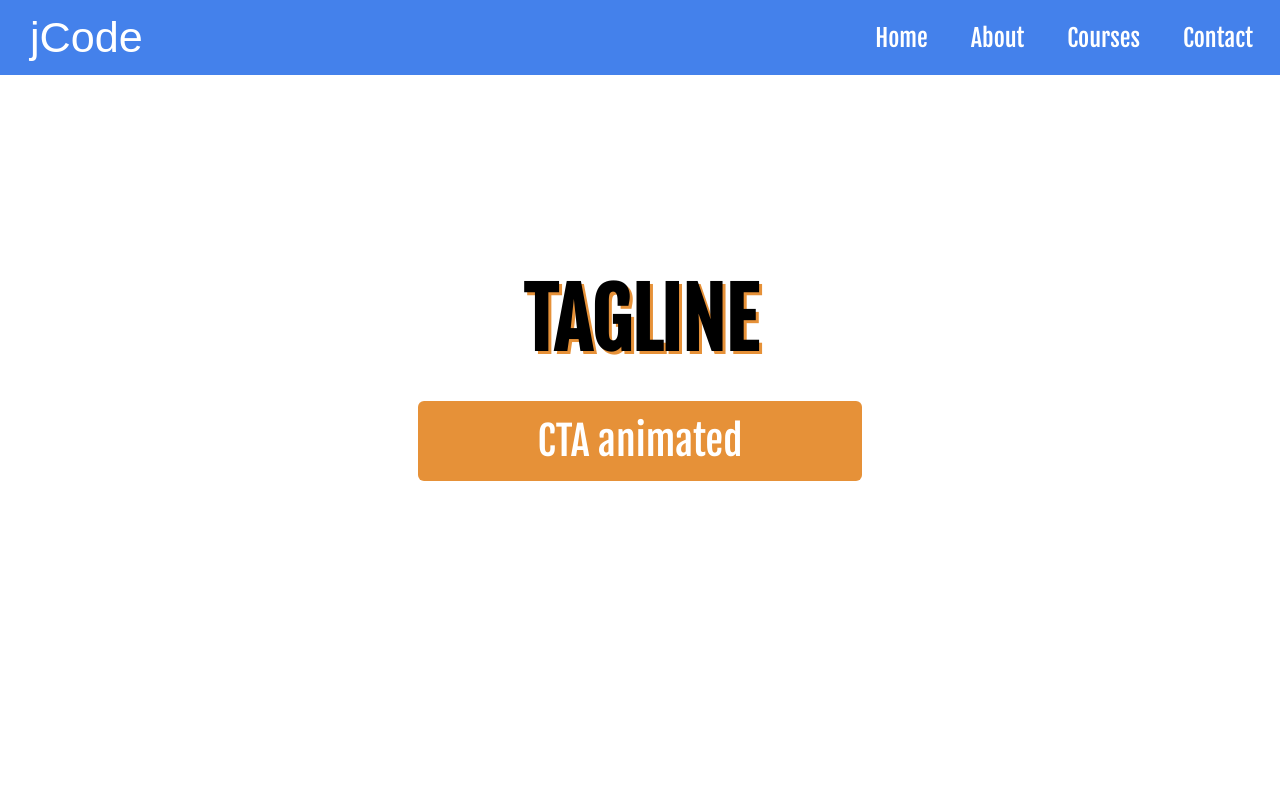
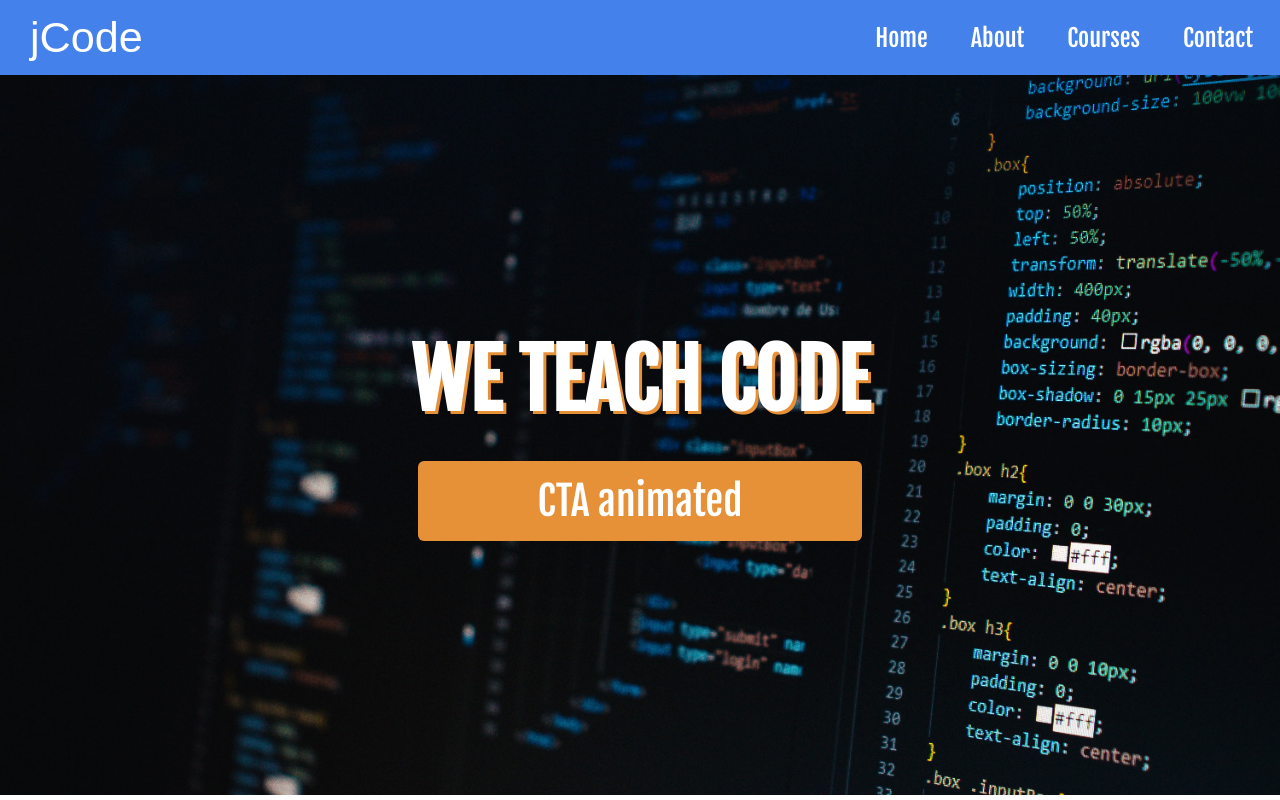
Before and after one commit to Code-Institute-Submissions/jcode-bootcamp, a plain HTML site: page index.html in a window 1280 px wide. Drawn offline with Linux system fonts and the light colour scheme; a web font is replaced by a local one.

Commit message:
Add hero image to hero section and change hero title colour

```diff
--- a/assets/css/style.css
+++ b/assets/css/style.css
@@ -52,16 +52,19 @@ nav a:hover {
 /* hero section */
 #hero-section {
     display: flex;
-    height: 600px;
+    height: 720px;
     justify-content: center;
     align-items: center;
     flex-direction: column;
+    background: url("../images/hero-image.jpeg") no-repeat center center;
+    background-size: cover;
 }
 
 #hero-section h1 {
     margin-bottom: 30px;
     font-size: 500%;
     text-shadow: 3px 3px #e69138;
+    color: #fff;
     text-transform: uppercase;
 }
 
--- a/index.html
+++ b/index.html
@@ -31,7 +31,7 @@
 
     <section id="hero-section">
 
-        <h1>Tagline</h1>
+        <h1>we teach code</h1>
 
         <button>
             <a href="#">CTA animated</a>
```
Also changed, not shown: assets/images/hero-image.jpeg (added).
